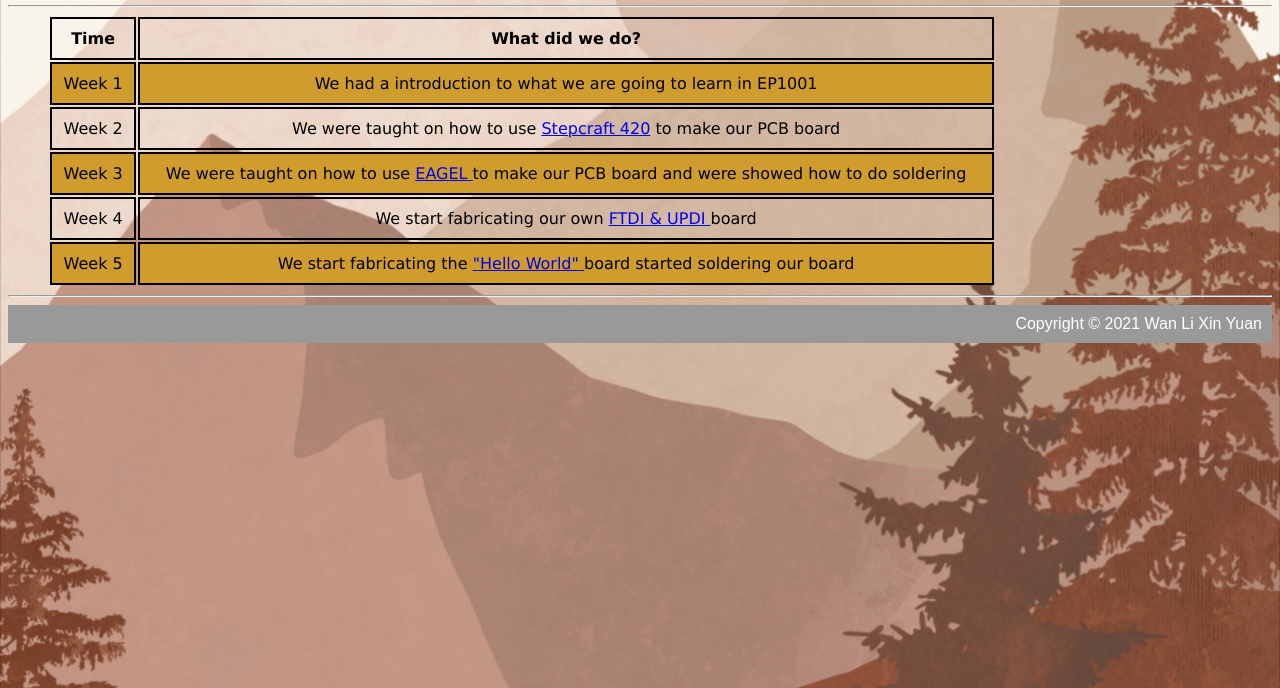
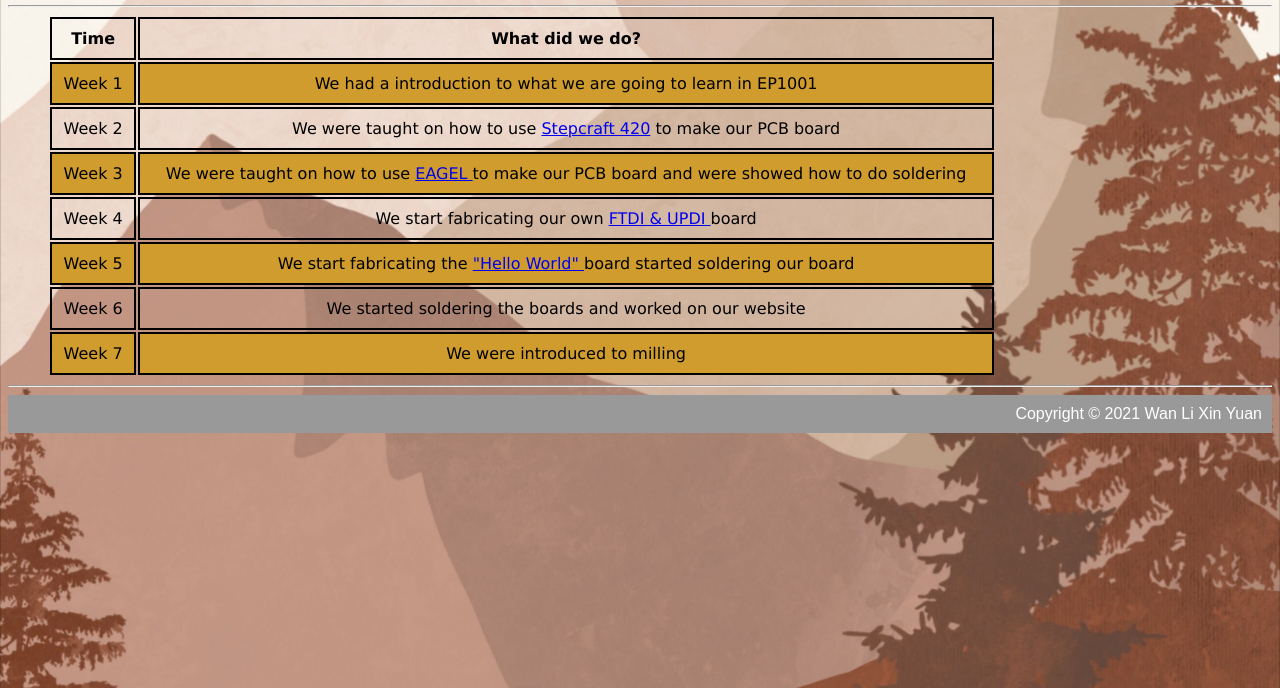
Before and after one commit to XYZdesign/FDFAB-AY22-23-S1-XinYuan, a plain HTML site: page blog.html in a window 1280 px wide. Shown: the part 112-800 px from the top of the page. Drawn offline with Linux system fonts and the light colour scheme.

Commit message:
Update blog.html

```diff
--- a/blog.html
+++ b/blog.html
@@ -42,6 +42,7 @@
                 class = "dropbtn">Blog</a>
             <div class="dropdown-content">
               <a href="PCB Fabrication.html">PCB Fabrication</a>
+              <a href="Electronics design.html">Electronics Design</a>
               <a href="blog.html">Blog Summary</a>
             </div>
         </li>
@@ -71,7 +72,15 @@
             </tr>
             <tr>
               <td> Week 5 </td>
-              <td> We start fabricating the <a href="PCB Fabrication.html"> "Hello World" </a> board started soldering our board</td>
+              <td> We start fabricating the <a href="Electronics design.html"> "Hello World" </a> board started soldering our board</td>
+            </tr>
+            <tr>
+              <td> Week 6 </td>
+              <td> We started soldering the boards and worked on our website  </td>
+            </tr>
+            <tr>
+              <td> Week 7 </td>
+              <td> We were introduced to milling </td>
             </tr>
         </table>
         <hr>
```
